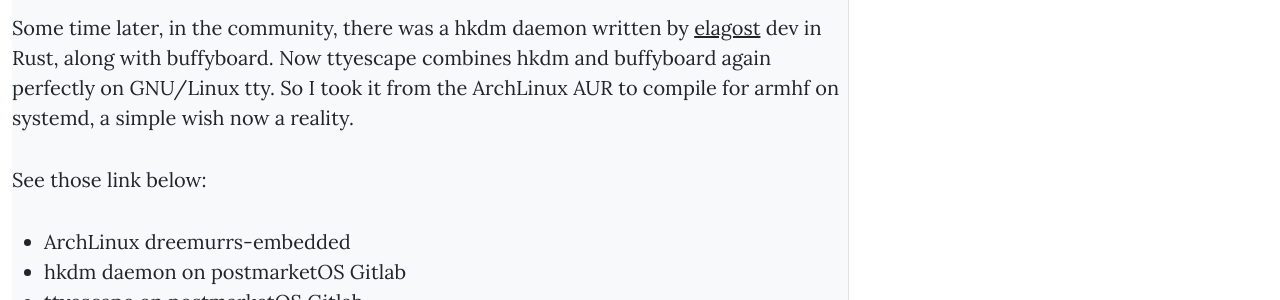
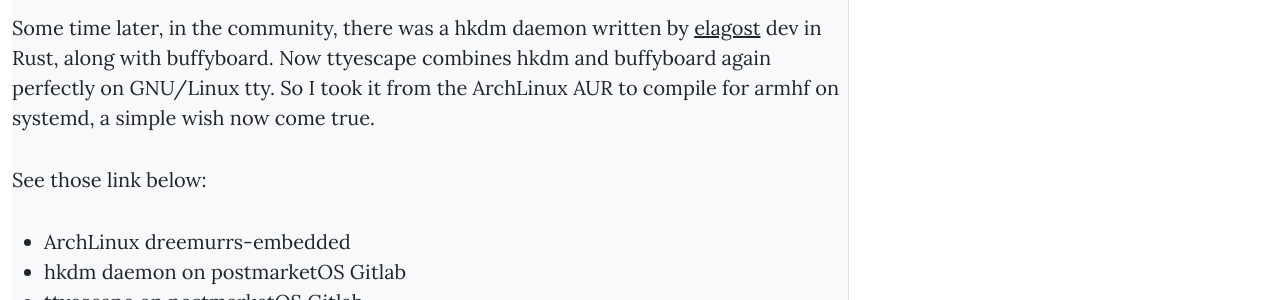
Before and after one commit to Baonks81/baonks81.github.io, a Jekyll site: the page built from _posts/2023-02-20-TTYESCAPE-mobile-friendly-on-GNU-Linux-distros.md, in a window 1280 px wide and 900 px high, scrolled down 3068 px. Shown: the part 245-545 px from the top of the window. Built offline with Jekyll 4.4.1, drawn with Linux system fonts in a browser that asks for light colours; nearby versions of some CDN libraries; library files that are not in the unit come from our copies.

Commit message:
Update 2023-02-20-TTYESCAPE-mobile-friendly-on-GNU-Linux-distros.md

```diff
--- a/_posts/2023-02-20-TTYESCAPE-mobile-friendly-on-GNU-Linux-distros.md
+++ b/_posts/2023-02-20-TTYESCAPE-mobile-friendly-on-GNU-Linux-distros.md
@@ -23,7 +23,7 @@
             caption="Nexus 7 run ttyescape, buffyboard and hkdm daemon"
             url="https://gitlab.com/baonks81/nexus-7-run-archlinux-native" %}
 
-Some time later, in the community, there was a hkdm daemon written by [elagost] dev in Rust, along with buffyboard. Now ttyescape combines hkdm and buffyboard again perfectly on GNU/Linux tty. So I took it from the ArchLinux AUR to compile for armhf on systemd, a simple wish now a reality.
+Some time later, in the community, there was a hkdm daemon written by [elagost] dev in Rust, along with buffyboard. Now ttyescape combines hkdm and buffyboard again perfectly on GNU/Linux tty. So I took it from the ArchLinux AUR to compile for armhf on systemd, a simple wish now come true.
 
 See those link below:
 
```
